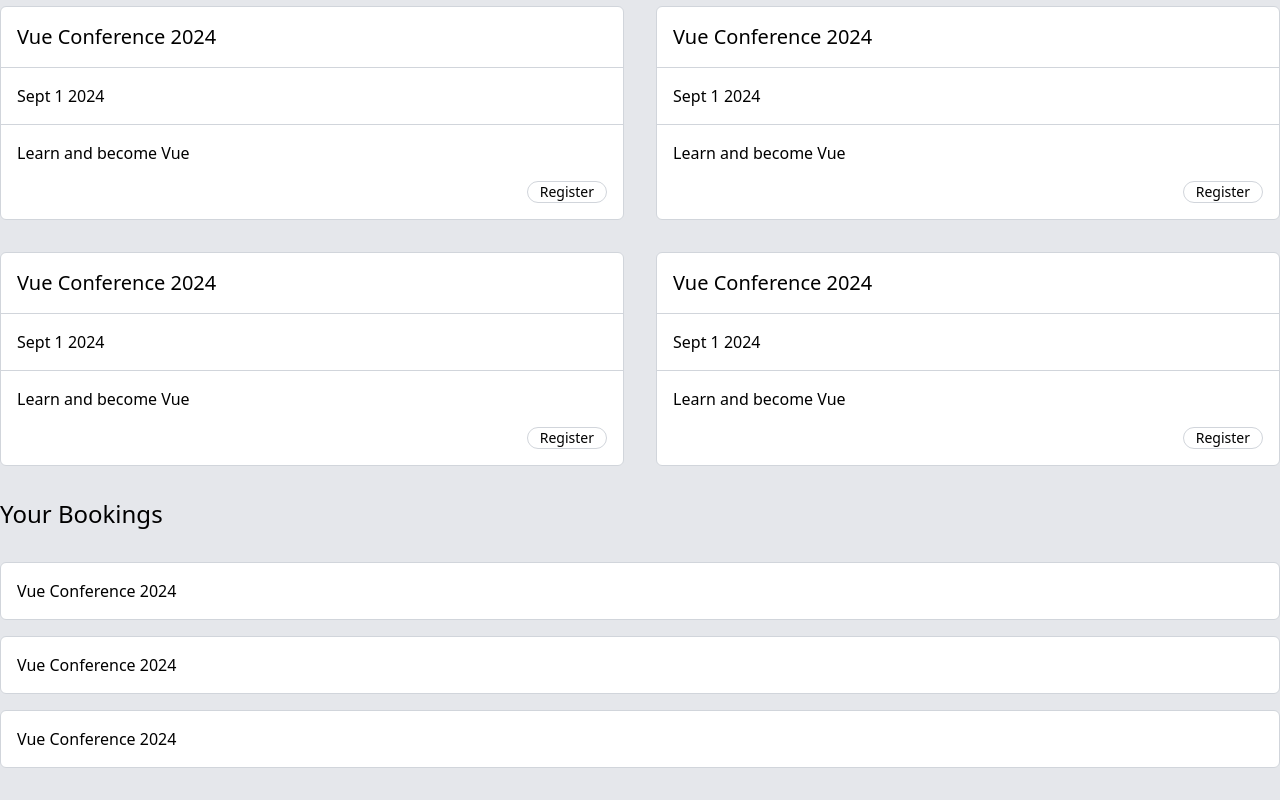
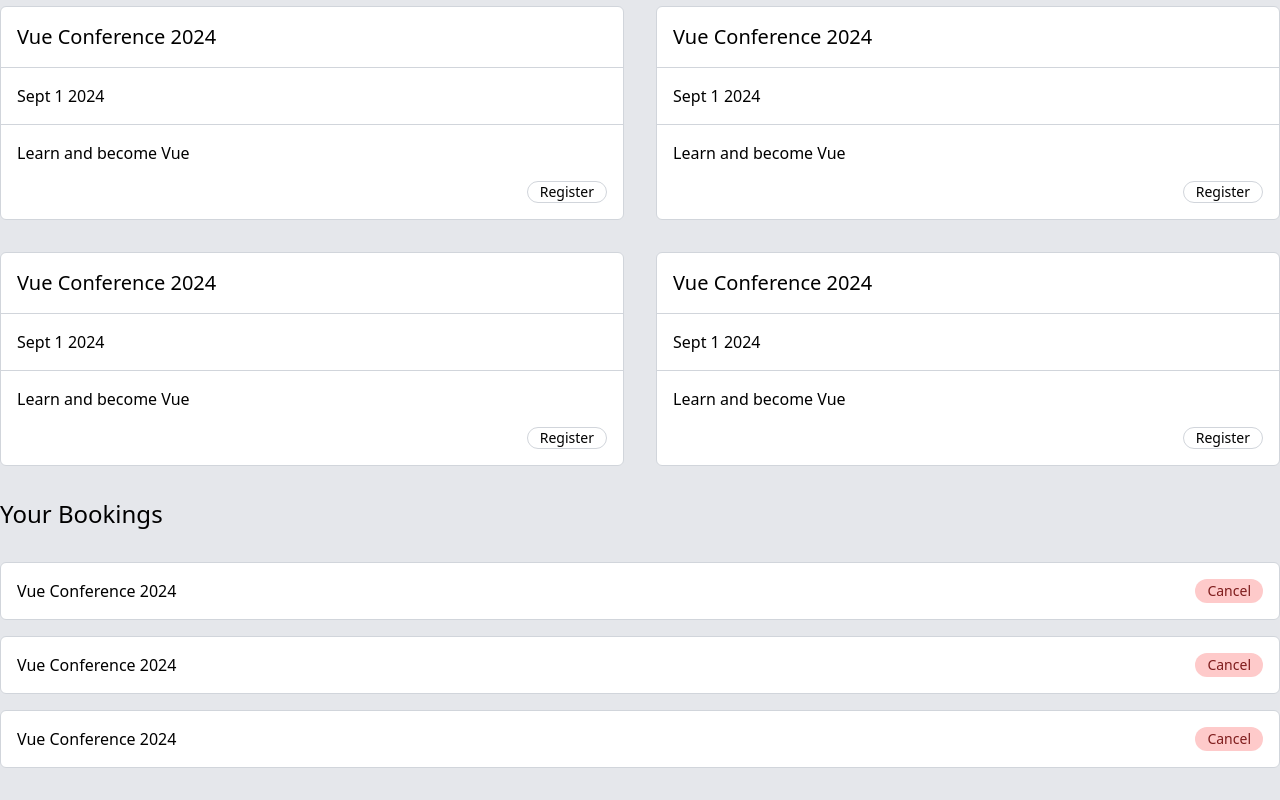
Before and after one commit to LJacobDev/vue-3-in-action-projects, a Vue app in the folder p04-event-booking/: page / in a window 1280 px wide. Shown: the part 654-1454 px from the top of the page. Built offline with nearby package versions, Linux system fonts and the light colour scheme.

Commit message:
Add variant styling to RoundButton.vue

```diff
--- a/p04-event-booking/src/components/BookingItem.vue
+++ b/p04-event-booking/src/components/BookingItem.vue
@@ -1,5 +1,6 @@
 <script setup>
 import SectionedCard from '@/components/SectionedCard.vue'
+import RoundButton from '@/components/RoundButton.vue'
 defineProps({
   label: String
 })
@@ -7,6 +8,9 @@ defineProps({
 
 <template>
   <SectionedCard>
-      {{ label }}
+    <div class="flex justify-between">
+      <div>{{ label }}</div>
+      <RoundButton variant="danger">Cancel</RoundButton>
+    </div>
   </SectionedCard>
 </template>
--- a/p04-event-booking/src/components/RoundButton.vue
+++ b/p04-event-booking/src/components/RoundButton.vue
@@ -1,11 +1,23 @@
 <script setup>
 defineEmits(['click'])
+
+defineProps({
+  variant: {
+    type: String,
+    default: 'default'
+  }
+})
+
+const variants = {
+  default: 'border border-gray-300 hover:bg-gray-100',
+  danger: 'bg-red-200 enabled:hover:bg-red-100 text-red-900'
+}
 </script>
 
 <template>
   <button
     @click="$emit('click')"
-    class="text-sm font-medium border border-gray-300 rounded-full px-3 py 1 hover:bg-gray-100"
+    :class="['text-sm font-medium rounded-full px-3 py 1', variants[variant] ?? variants.default /*variants['default']*/]"
   >
     <slot></slot>
   </button>
--- a/p04-event-booking/src/components/SectionedCard.vue
+++ b/p04-event-booking/src/components/SectionedCard.vue
@@ -4,7 +4,7 @@
       <slot name="header"></slot>
     </h3>
 
-    <div v-if="$slots.default" :class="{'p-4' : true, 'border-b border-gray-300': $slots.footer}">
+    <div v-if="$slots.default" :class="{ 'p-4': true, 'border-b border-gray-300': $slots.footer }">
       <slot></slot>
     </div>
 
```
